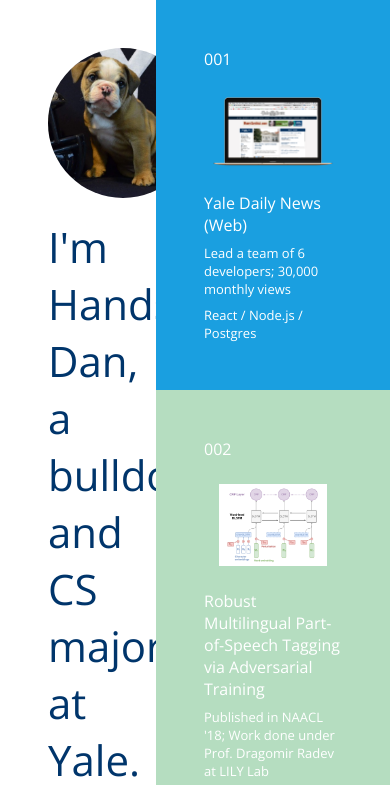
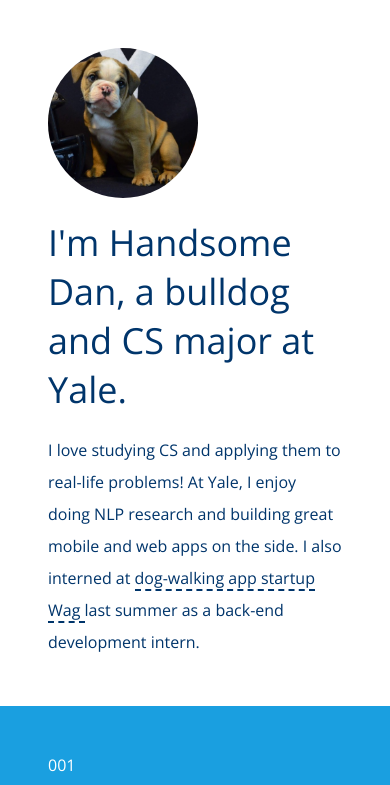
Before and after one commit to JohnAmadeo/portfolio-workshop, a plain HTML site: page index.html in a window 390 px wide. Shown: the top 785 px of the page. Drawn offline with nearby package versions, Linux system fonts and the light colour scheme.

Commit message:
Make website look responsive to handle mobile / smaller screens

```diff
--- a/index.css
+++ b/index.css
@@ -5,10 +5,6 @@ body {
 
 p {
   margin: 8px;
-}
-
-div {
-  /* border: 1px solid blue; */
 }
 
 .intro {
@@ -20,6 +16,13 @@ div {
   color: #00356B;
 }
 
+@media (max-width: 992px) {
+  .intro {
+    position: static;
+    width: 100%;
+  }
+}
+
 .intro img {
   width: 150px;
   border-radius: 50%;
@@ -29,6 +32,12 @@ div {
   font-size: 42px;
   margin-top: 20px;
   margin-bottom: 20px;
+}
+
+@media (max-width: 992px) {
+  .intro .title{
+    font-size: 36px;
+  }
 }
 
 .intro .description {
@@ -52,6 +61,13 @@ div {
   right: 0;
   display: inline-block;
   box-sizing: border-box;
+}
+
+@media (max-width: 992px) {
+  .gallery {
+    position: static;
+    width: 100%;
+  }
 }
 
 .gallery-item {
```
